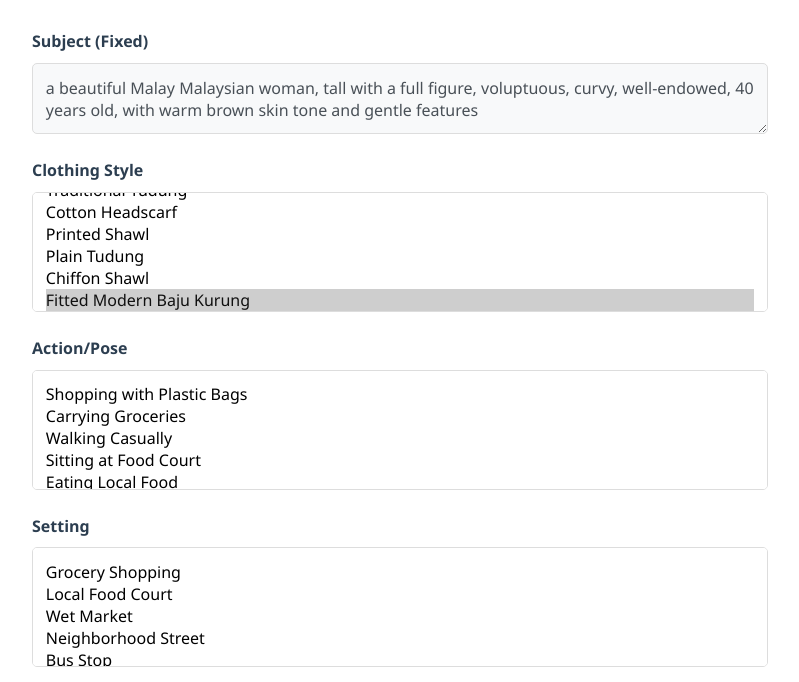
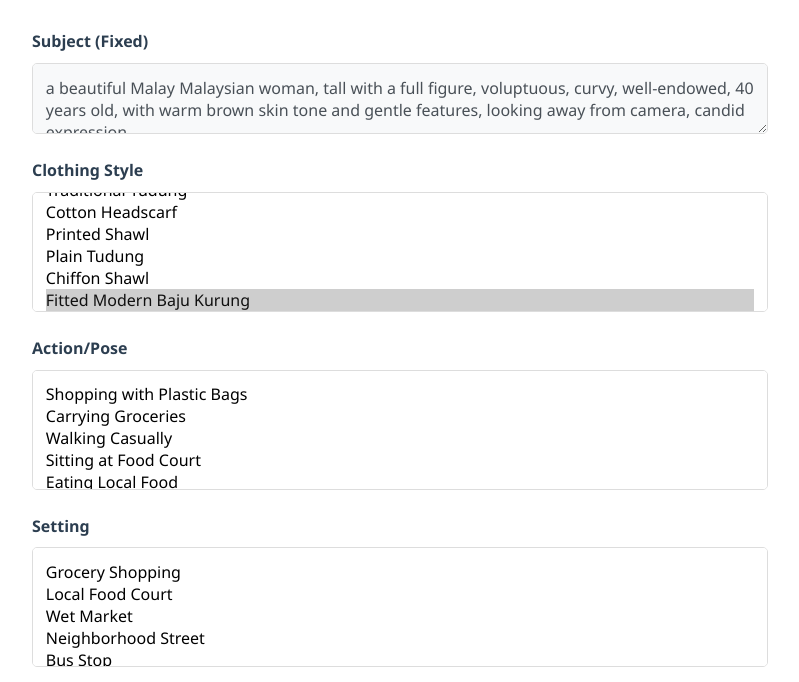
Before and after one commit to androidsk17i/malaycandid, a plain HTML site: page index.html in a window 1280 px wide. Shown: the part 118-800 px from the top of the page, without its empty margins (240-1039 px from the left). Drawn offline with Linux system fonts and the light colour scheme.

Commit message:
Add files via upload

```diff
--- a/index.html
+++ b/index.html
@@ -13,7 +13,7 @@
         <div class="generator-section">
             <div class="input-group">
                 <label>Subject (Fixed)</label>
-                <textarea id="subject" readonly>a beautiful Malay Malaysian woman, tall with a full figure, voluptuous, curvy, well-endowed, 40 years old, with warm brown skin tone and gentle features</textarea>
+                <textarea id="subject" readonly>a beautiful Malay Malaysian woman, tall with a full figure, voluptuous, curvy, well-endowed, 40 years old, with warm brown skin tone and gentle features, looking away from camera, candid expression</textarea>
             </div>
 
             <div class="input-group">
```
